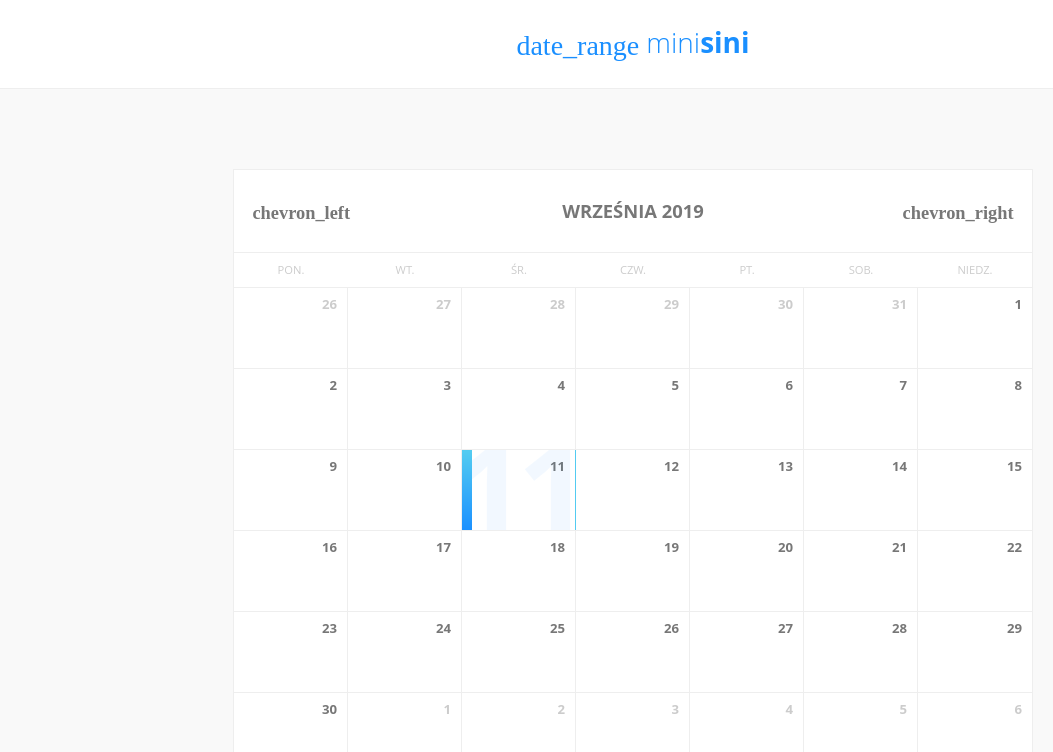
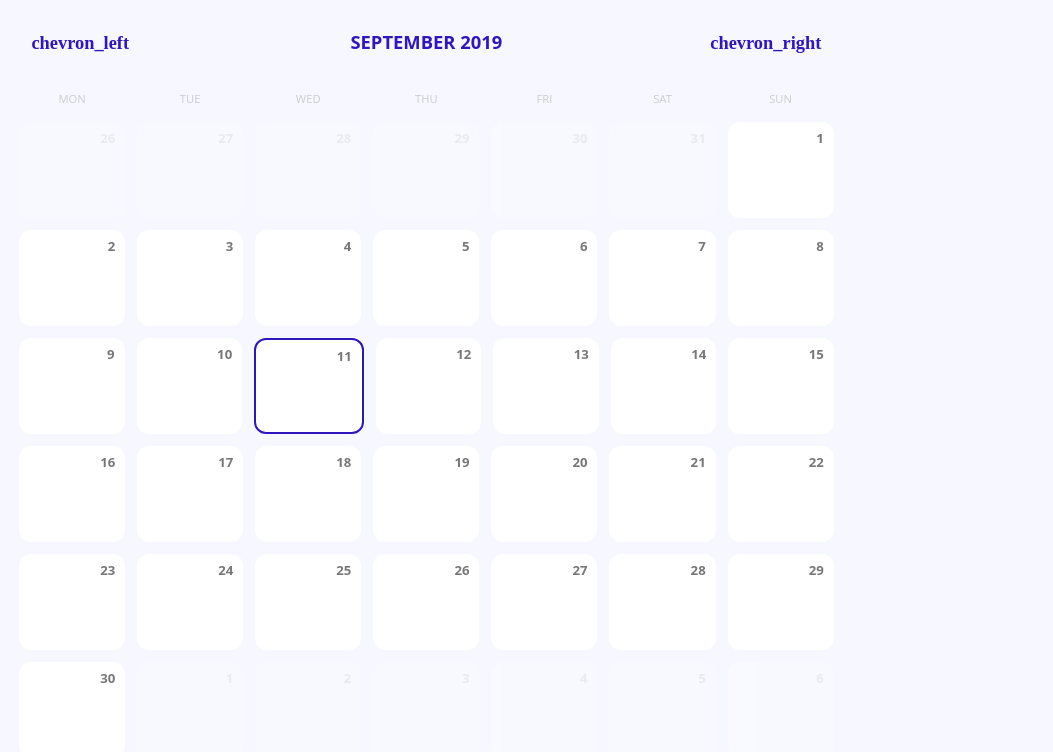
Before and after one commit to kocasp/minical, a React (Create React App) app: page / in a window 1280 px wide. Shown: the top 752 px of the page, without its empty margins (7-1060 px from the left). Built offline with nearby package versions, Linux system fonts and the light colour scheme.

Commit message:
Add styling for right-side

```diff
--- a/src/App.css
+++ b/src/App.css
@@ -61,8 +61,9 @@
   --main-color: #1a8fff;
   --text-color: #777;
   --text-color-light: #ccc;
+  --text-color-primary: #3016C1;
   --border-color: #eee;
-  --bg-color: #f9f9f9;
+  --bg-color: #F6F7FF;
   --neutral-color: #fff;
 }
 
@@ -105,8 +106,9 @@ header #logo .icon {
 main {
   display: block;
   margin: 0 auto;
-  margin-top: 5em;
-  max-width: 50em;
+  /* margin-top: 5em; */
+  /* max-width: 50em; */
+  margin: 0 20px 0 20px;
 }
 
 
@@ -153,8 +155,9 @@ main {
   display: block;
   position: relative;
   width: 100%;
-  background: var(--neutral-color);
-  border: 1px solid var(--border-color);
+  flex: 2;
+  /* background: var(--neutral-color); */
+  /* border: 1px solid var(--border-color); */
 }
 
 .calendar .header {
@@ -162,7 +165,8 @@ main {
   font-weight: 700;
   font-size: 115%;
   padding: 1.5em 0;
-  border-bottom: 1px solid var(--border-color);
+  color: var(--text-color-primary);
+  /* border-bottom: 1px solid var(--border-color); */
 }
 
 .calendar .header .icon {
@@ -190,13 +194,13 @@ main {
   color: var(--text-color-light);
   font-size: 70%;
   padding: .75em 0;
-  border-bottom: 1px solid var(--border-color);
+  /* border-bottom: 1px solid var(--border-color); */
 }
 
 .calendar .body .cell {
   position: relative;
-  height: 5em;
-  border-right: 1px solid var(--border-color);
+  height: 6em;
+  /* border-right: 1px solid var(--border-color); */
   overflow: hidden;
   cursor: pointer;
   background: var(--neutral-color);
@@ -209,22 +213,22 @@ main {
 }
 
 .calendar .body .selected {
-  border-left: 10px solid transparent;
-  border-image: linear-gradient(45deg, #1a8fff 0%,#53cbf1 40%);
-  border-image-slice: 1;
+  transition: none !important;
+  border: 2px solid #3016C1;
+  border-sizing: border-box;
 }
 
 .calendar .body .row {
-  border-bottom: 1px solid var(--border-color);
+  /* border-bottom: 1px solid var(--border-color); */
 }
 
 .calendar .body .row:last-child {
   border-bottom: none;
 }
-
+/*
 .calendar .body .cell:last-child {
   border-right: none;
-}
+} */
 
 .calendar .body .cell .number {
   position: absolute;
@@ -238,6 +242,7 @@ main {
 .calendar .body .disabled {
   color: var(--text-color-light);
   pointer-events: none;
+  opacity: 0.3;
 }
 
 .calendar .body .cell .bg {
@@ -262,4 +267,7 @@ main {
   flex-grow: 0;
   flex-basis: calc(100%/7);
   width: calc(100%/7);
+  flex: 1;
+  margin: 6px;
+  border-radius: 12px;
 }
--- a/src/App.js
+++ b/src/App.js
@@ -3,7 +3,7 @@ import ReactDOM from "react-dom";
 import logo from './logo.svg';
 import './App.css';
 
-import Calendar from "./components/Calendar";
+import HomeScreen from "./screens/HomeScreen";
 
 class App extends React.Component {
 
@@ -15,16 +15,8 @@ class App extends React.Component {
   render() {
     return (
       <div className="App">
-        <header>
-          <div id="logo">
-            <span className="icon">date_range</span>
-            <span>
-              mini<b>sini</b>
-            </span>
-          </div>
-        </header>
         <main>
-          <Calendar />
+          <HomeScreen />
         </main>
       </div>
     );
--- a/src/components/Calendar.jsx
+++ b/src/components/Calendar.jsx
@@ -1,6 +1,6 @@
 import React from "react";
 import * as dateFns from "date-fns";
-import { pl } from 'date-fns/locale'
+// import { pl } from 'date-fns/locale'
 
 class Calendar extends React.Component {
   state = {
@@ -10,7 +10,7 @@ class Calendar extends React.Component {
 
   cal_options = {
     weekStartsOn: 1,
-    locale: pl,
+    // locale: pl,
   }
 
   renderHeader() {
@@ -79,7 +79,6 @@ class Calendar extends React.Component {
             onClick={() => {this.onDateClick(cloneDay)}}
           >
             <span className="number">{formattedDate}</span>
-            <span className="bg">{formattedDate}</span>
           </div>
         );
         day = dateFns.addDays(day, 1);
--- /dev/null
+++ b/src/screens/HomeScreen.jsx
@@ -0,0 +1,19 @@
+import React from 'react';
+import ReactDOM from "react-dom";
+
+import Calendar from "../components/Calendar";
+
+class HomeScreen extends React.Component {
+
+  render() {
+    return (
+      <div class="homescreen" style={{display: 'flex'}}>
+        <Calendar style={{flex: 2}}/>
+        <div class="details" style={{flex: 1}}>
+        </div>
+      </div>
+    );
+  }
+}
+
+export default HomeScreen;
```
